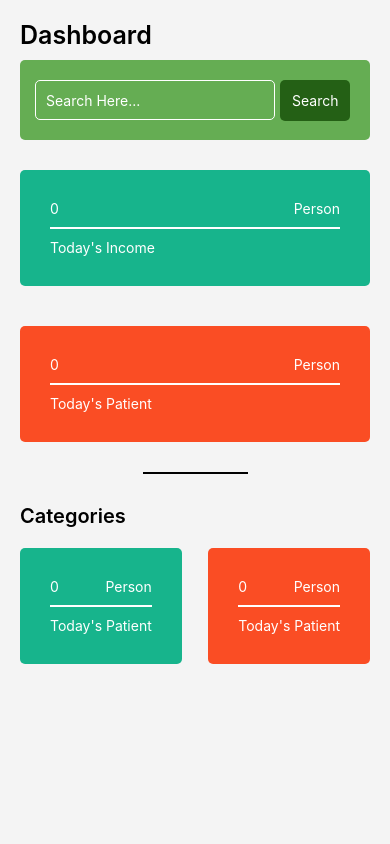
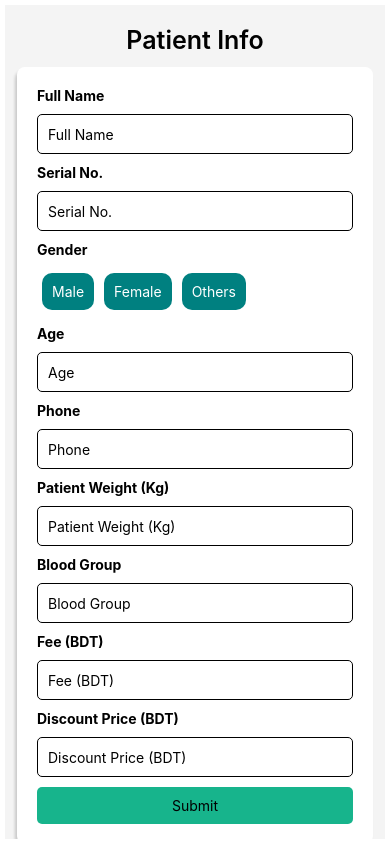
Before and after one commit to Faisal0385/medikartapp, a React Native app: screen / in a window 390 px wide. Built offline with nearby package versions, Linux system fonts and the light colour scheme.

Commit message:
patient info screen created

```diff
--- a/App.js
+++ b/App.js
@@ -1,5 +1,6 @@
 import DashboardScreen from "./src/screens/DashboardScreen/DashboardScreen";
+import PatientInfoScreen from "./src/screens/PatientInfoScreen/PatientInfoScreen";
 
 export default function App() {
-  return <DashboardScreen />;
+  return <PatientInfoScreen />;
 }
--- /dev/null
+++ b/src/screens/PatientInfoScreen/PatientInfoScreen.jsx
@@ -0,0 +1,130 @@
+import {
+  SafeAreaView,
+  StyleSheet,
+  Text,
+  TextInput,
+  ScrollView,
+  View,
+  TouchableOpacity,
+  Pressable,
+} from "react-native";
+import React from "react";
+import HeadingTitle from "../../components/HeadingTitle";
+import { COLOR_WHITE } from "../utils/colors";
+
+const PatientInfoScreen = () => {
+  return (
+    <SafeAreaView style={styles.container}>
+      <View style={{ alignItems: "center" }}>
+        <HeadingTitle title="Patient Info" />
+      </View>
+      <ScrollView>
+        <View style={[styles.card, styles.shadowProp]}>
+          <View style={{ padding: 10 }}>
+            <Text style={{ fontWeight: "700" }}>Full Name</Text>
+            <TextInput style={styles.input} placeholder="Full Name" />
+
+            <Text style={{ fontWeight: "700" }}>Serial No.</Text>
+            <TextInput style={styles.input} placeholder="Serial No." />
+
+            <Text style={{ fontWeight: "700" }}>Gender</Text>
+            <View
+              style={{
+                flexDirection: "row",
+                paddingVertical: 10,
+              }}
+            >
+              <Pressable
+                style={{
+                  backgroundColor: "teal",
+                  padding: 10,
+                  borderRadius: 10,
+                  margin: 5,
+                }}
+              >
+                <Text style={{ color: "white" }}>Male</Text>
+              </Pressable>
+              <Pressable
+                style={{
+                  backgroundColor: "teal",
+                  padding: 10,
+                  borderRadius: 10,
+                  margin: 5,
+                }}
+              >
+                <Text style={{ color: "white" }}>Female</Text>
+              </Pressable>
+              <Pressable
+                style={{
+                  backgroundColor: "teal",
+                  padding: 10,
+                  borderRadius: 10,
+                  margin: 5,
+                }}
+              >
+                <Text style={{ color: "white" }}>Others</Text>
+              </Pressable>
+            </View>
+
+            <Text style={{ fontWeight: "700" }}>Age</Text>
+            <TextInput style={styles.input} placeholder="Age" />
+            <Text style={{ fontWeight: "700" }}>Phone</Text>
+            <TextInput style={styles.input} placeholder="Phone" />
+            <Text style={{ fontWeight: "700" }}>Patient Weight (Kg)</Text>
+            <TextInput style={styles.input} placeholder="Patient Weight (Kg)" />
+            <Text style={{ fontWeight: "700" }}>Blood Group</Text>
+            <TextInput style={styles.input} placeholder="Blood Group" />
+            <Text style={{ fontWeight: "700" }}>Fee (BDT)</Text>
+            <TextInput style={styles.input} placeholder="Fee (BDT)" />
+            <Text style={{ fontWeight: "700" }}>Discount Price (BDT)</Text>
+            <TextInput
+              style={styles.input}
+              placeholder="Discount Price (BDT)"
+            />
+
+            <TouchableOpacity style={styles.button}>
+              <Text style={{ color: COLOR_WHITE }}>Submit</Text>
+            </TouchableOpacity>
+          </View>
+        </View>
+      </ScrollView>
+    </SafeAreaView>
+  );
+};
+
+export default PatientInfoScreen;
+
+const styles = StyleSheet.create({
+  container: {
+    flex: 1,
+    backgroundColor: "#F4F4F4",
+    paddingHorizontal: 20,
+    margin: 5,
+  },
+  input: {
+    height: 40,
+    marginVertical: 10,
+    borderWidth: 1,
+    padding: 10,
+    borderRadius: 5,
+  },
+  card: {
+    backgroundColor: "white",
+    borderRadius: 8,
+    paddingVertical: 10,
+    paddingHorizontal: 10,
+    margin: 12,
+  },
+  shadowProp: {
+    shadowColor: "#171717",
+    shadowOffset: { width: -2, height: 4 },
+    shadowOpacity: 0.2,
+    shadowRadius: 3,
+  },
+  button: {
+    alignItems: "center",
+    backgroundColor: "#17B48C",
+    padding: 10,
+    borderRadius: 5,
+  },
+});
```
Also changed, not shown: src/utils/colors.js (renamed from src/screens/utils/colors.js).
